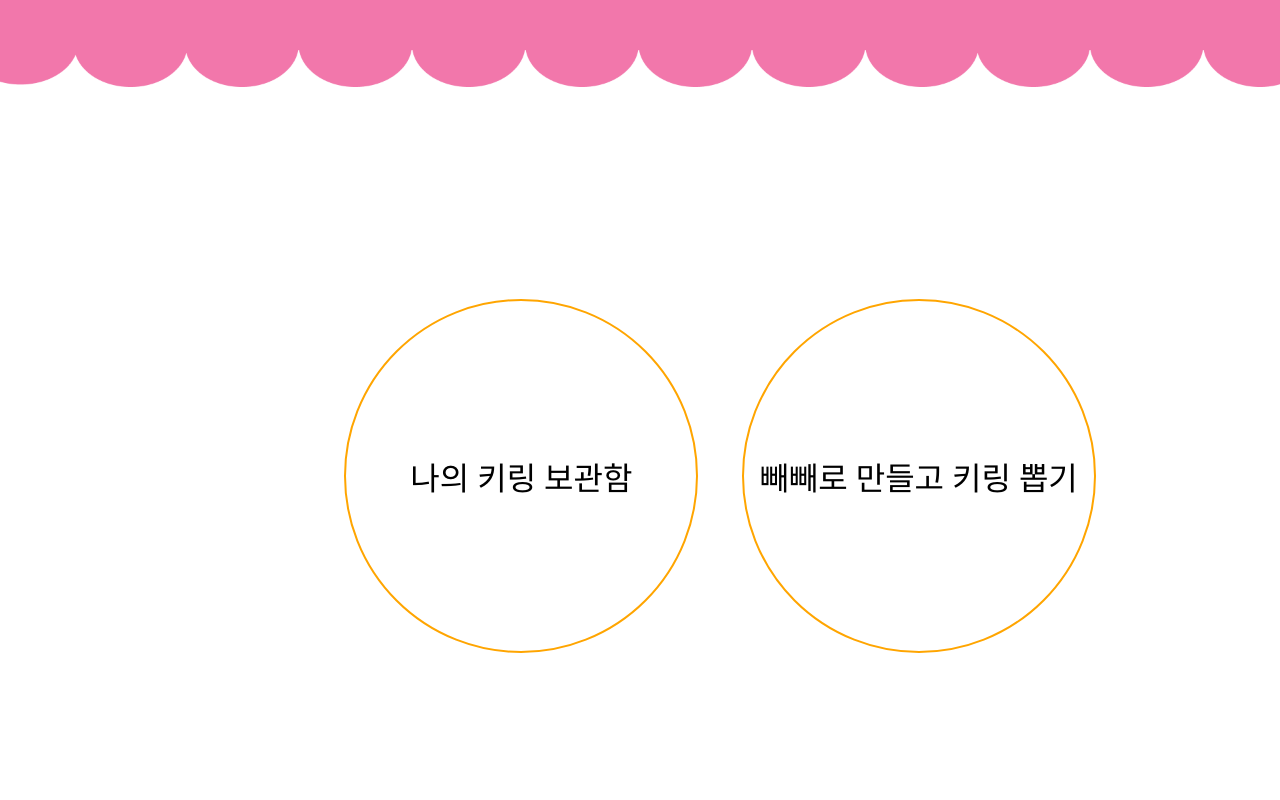
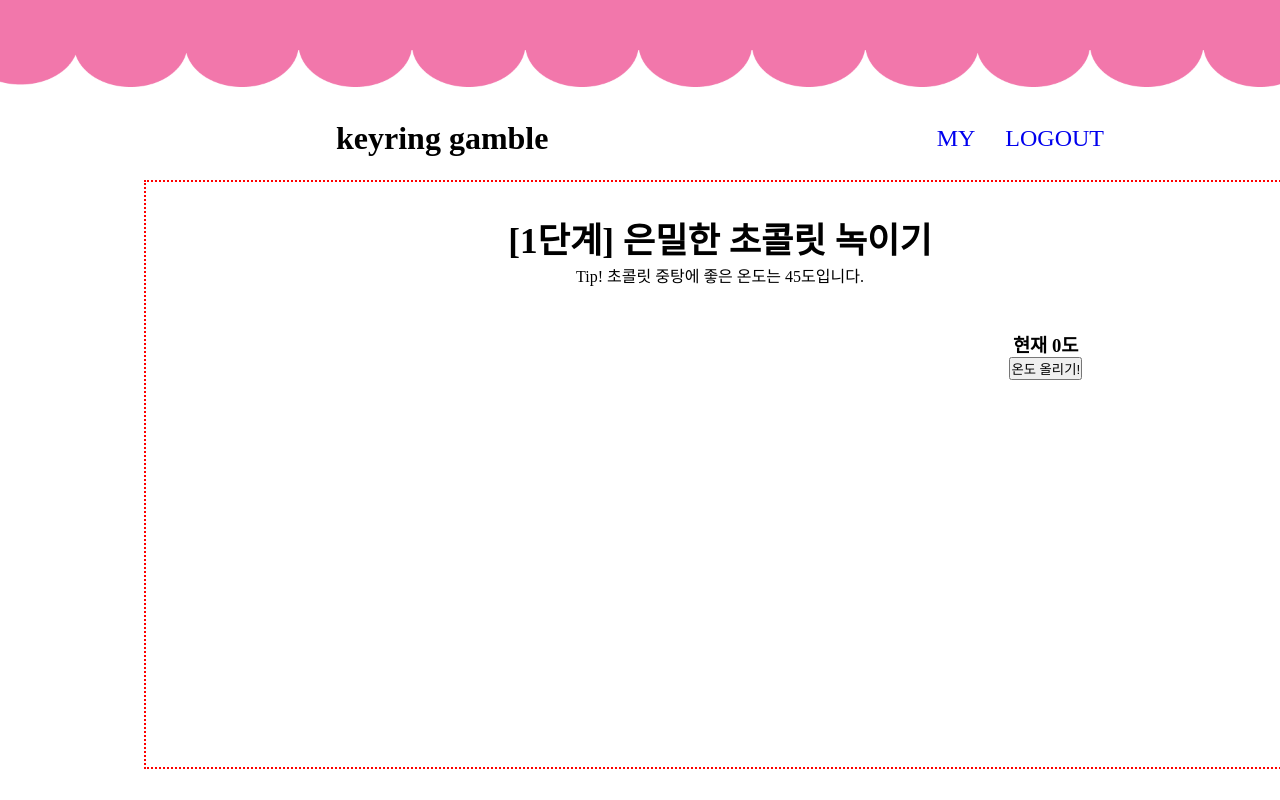
Before and after one commit to INSOCCI/sanrio-keyrings-gamble, a React (Create React App) app: page /game in a window 1280 px wide. Shown: the top 800 px of the page. Built offline with nearby package versions, Linux system fonts and the light colour scheme; a web font is replaced by a local one.

Commit message:
Refactor: Route and Game Page

```diff
--- a/src/App.js
+++ b/src/App.js
@@ -1,23 +1,31 @@
 import React from "react";
+import { Routes, Route } from "react-router-dom";
 import "./App.css";
-import WarmingUpPage from "./pages/game/WarmingUpPage";
 import MainPage from "./pages/main/MainPage";
-import { Routes, Route } from "react-router-dom";
 import SigninPage from "./pages/main/SigninPage";
 import SignupPage from "./pages/main/SignupPage";
-import NotFoundPage from "./pages/NotFoundPage";
+import Step1Page from "./pages/game/Step1Page";
 import MyPage from "./pages/MyPage";
+import FailPage from "./pages/result/FailPage";
+import Navbar from "./components/Navbar";
 
 function App() {
   return (
     <div className="App">
       <Routes>
+        <Route path="game/*" element={<Navbar />} />
+      </Routes>
+
+      <Routes>
         <Route index element={<MainPage />} />
-        <Route path="/signin/" element={<SigninPage />} />
-        <Route path="/signup/" element={<SignupPage />} />
-        <Route path="/game/*" element={<WarmingUpPage />} />
-        <Route path="/user/*" element={<MyPage />} />
-        <Route path="*" element={<NotFoundPage />} />
+        <Route path="signin/" element={<SigninPage />} />
+        <Route path="signup/" element={<SignupPage />} />
+      </Routes>
+
+      <Routes>
+        <Route path="game/*" element={<Step1Page />} />
+        <Route path="game/:username" element={<MyPage />} />
+        <Route path="game/result" element={<FailPage />} />
       </Routes>
     </div>
   );
--- /dev/null
+++ b/src/components/Navbar.js
@@ -0,0 +1,56 @@
+import React from "react";
+import { Link } from "react-router-dom";
+import styled from "styled-components";
+
+const Navbar = () => {
+  return (
+    <Wrap>
+      <Logo>
+        <h2>keyring gamble</h2>
+      </Logo>
+      <Menus>
+        <Menu>
+          <Link to={"/game/:username"}>
+            <li>MY</li>
+          </Link>
+          <Link to={"/"}>
+            <li>LOGOUT</li>
+          </Link>
+        </Menu>
+      </Menus>
+    </Wrap>
+  );
+};
+
+const Wrap = styled.div`
+  width: 80%;
+  height: fit-content;
+  position: fixed;
+  top: 120px;
+  display: flex;
+  flex-direction: row;
+  align-items: center;
+  justify-content: space-between;
+  padding: 0 10%;
+  box-sizing: border-box;
+`;
+
+const Logo = styled.div`
+  h2 {
+    font-size: 2rem;
+  }
+`;
+
+const Menus = styled.ul`
+  list-style: none;
+  li {
+    float: left;
+    margin-left: 30px;
+    font-size: 1.5rem;
+    cursor: pointer;
+  }
+`;
+
+const Menu = styled.div``;
+
+export default Navbar;
--- a/src/components/ui/buttons/MainBtn.js
+++ b/src/components/ui/buttons/MainBtn.js
@@ -16,3 +16,11 @@ export const SignUpBtn = () => {
     </BtnEffect>
   );
 };
+
+export const GameBtn = () => {
+  return (
+    <BtnEffect>
+      <Link to="/game">게임하기</Link>
+    </BtnEffect>
+  );
+};
--- a/src/pages/game/Step1Page.js
+++ b/src/pages/game/Step1Page.js
@@ -1,26 +1,81 @@
 import React from "react";
+import { useNavigate } from "react-router-dom";
 import styled from "styled-components";
 
 const Step1Page = () => {
+  const navigate = useNavigate();
+
+  const [clickCounter, setClickCounter] = React.useState(0);
+
+  const increase = () => {
+    setClickCounter(clickCounter + 1);
+    if (clickCounter > 45) {
+      alert("실패");
+    } else if (clickCounter === 44) {
+      alert("성공!");
+    } else {
+      return;
+    }
+  };
   return (
     <Wrap>
       <TitleBox>
         <h2> [1단계] 은밀한 초콜릿 녹이기 </h2>
         <p> Tip! 초콜릿 중탕에 좋은 온도는 45도입니다. </p>
       </TitleBox>
+      <PlayingBox>
+        <Melting>{/* 초콜렛 녹이는 일러스트 */}</Melting>
+        <Thermometer>
+          {/* 온도계 일러스트 */}
+
+          {/* 마우스 클릭 횟수 측정 */}
+          <h3>현재 {clickCounter}도</h3>
+          <button onClick={increase}> 온도 올리기! </button>
+        </Thermometer>
+      </PlayingBox>
     </Wrap>
-  )
+  );
 };
 
 const Wrap = styled.div`
-  width: 100%;
+  width: 80%;
+  height: fit-content;
+  /* margin-top: 50px; */
+  padding: 20px;
+  box-sizing: border-box;
+  display: flex;
+  flex-direction: column;
+  justify-content: center;
+  align-items: center;
+  border: 2px red dotted;
 `;
 const TitleBox = styled.div`
   width: 50%;
-  height: 200px;
-  h2{
-    font-size: 1.5rem;
+  margin: 10px 0;
+  h2 {
+    font-size: 2.2rem;
   }
 `;
 
+const PlayingBox = styled.div`
+  width: 90%;
+  height: 450px;
+  padding: 3%;
+  box-sizing: border-box;
+  display: flex;
+  flex-direction: row;
+  justify-content: center;
+  align-items: center;
+`;
+
+const Melting = styled.div`
+  width: 70%;
+  height: 100%;
+`;
+
+const Thermometer = styled.div`
+  width: 30%;
+  height: 100%;
+`;
+
 export default Step1Page;
--- a/src/pages/game/WarmingUpPage.js
+++ b/src/pages/game/WarmingUpPage.js
@@ -1,55 +1,56 @@
-import React from "react";
-import { Routes, Route, useNavigate } from "react-router-dom";
-import styled from "styled-components";
+// import React from "react";
+// import { Routes, Route, Link, useNavigate } from "react-router-dom";
+// import styled from "styled-components";
+// import Navbar from "../../components/Navbar";
 // import Step1Page from "../game/Step1Page";
 // import Step2Page from "../game/Step2Page";
 // import Step3Page from "../game/Step3Page";
 // import NotFoundPage from "../NotFoundPage";
+// import FailPage from "../result/FailPage";
 // import MyPage from "../MyPage";
 
-const WarmingUpPage = () => {
-  const navigate = useNavigate();
-  return (
-    <Wrap>
-      <Btn
-        onClick={() => {
-          navigate("/game/step_1");
-        }}
-      >
-        나의 키링 보관함
-      </Btn>
-      <Btn
-        onClick={() => {
-          navigate("/game/my");
-        }}
-      >
-        빼빼로 만들고 키링 뽑기
-      </Btn>
-    </Wrap>
-  );
-};
+// const WarmingUpPage = () => {
+//   const navigate = useNavigate();
+//   return (
+//     <Wrap>
 
-const Wrap = styled.div`
-  width: 60%;
-  height: 100%;
-  display: flex;
-  flex-direction: row;
-  align-items: center;
-  justify-content: center;
-`;
 
-const Btn = styled.div`
-  width: 350px;
-  height: 350px;
-  border-radius: 50%;
-  border: 2px solid orange;
-  display: flex;
-  align-items: center;
-  justify-content: center;
-  font-size: 2rem;
-  &:first-child {
-    margin-right: 5%;
-  }
-`;
+//       <Link to="user/:username">
+//         <Btn>나의 키링 보관함</Btn>
+//       </Link>
+//       <Link to="step_1">
+//         <Btn>빼빼로 만들고 키링 뽑기</Btn>
+//       </Link>
 
-export default WarmingUpPage;
+
+//     </Wrap>
+//   );
+// };
+
+// const NavWrap = styled.div`
+//   width: 100%;
+// `;
+// const Wrap = styled.div`
+//   width: 60%;
+//   height: 100%;
+//   display: flex;
+//   flex-direction: row;
+//   align-items: center;
+//   justify-content: center;
+// `;
+
+// const Btn = styled.button`
+//   width: 350px;
+//   height: 350px;
+//   border-radius: 50%;
+//   border: 2px solid orange;
+//   display: flex;
+//   align-items: center;
+//   justify-content: center;
+//   font-size: 2rem;
+//   &:first-child {
+//     margin-right: 5%;
+//   }
+// `;
+
+// export default WarmingUpPage;
--- a/src/pages/main/MainPage.js
+++ b/src/pages/main/MainPage.js
@@ -1,6 +1,7 @@
 import React from "react";
+import { Route, Routes } from "react-router-dom";
 import styled from "styled-components";
-import { SignInBtn, SignUpBtn } from "../../components/ui/buttons/MainBtn";
+import { SignInBtn, GameBtn } from "../../components/ui/buttons/MainBtn";
 import img1 from "../../images/main/main_img1.jpg";
 
 const MainPage = () => {
@@ -13,7 +14,7 @@ const MainPage = () => {
         style={{ margin: "4rem" }}
       />
       <SignInBtn />
-      <SignUpBtn />
+      <GameBtn />
     </Wrap>
   );
 };
--- a/src/pages/main/SignupPage.js
+++ b/src/pages/main/SignupPage.js
@@ -37,6 +37,7 @@ function SignUpPage() {
   };
 
   return (
+    <Outside>
       <Form>
         <h2>회원가입</h2>
         <InputSection>
@@ -76,10 +77,21 @@ function SignUpPage() {
           </Button>
         </BtnSection>
       </Form>
+    </Outside>
   );
 }
-
+const Outside = styled.div`
+  position: fixed;
+  top: 0;
+  left: 0;
+  width: 100%;
+  height: 100%;
+  background-color: rgba(0, 0, 0, 0.7);
+`;
 const Form = styled.form`
+  position: fixed;
+  top: 22.5%;
+  left: 37.5%;
   width: 25rem;
   height: fit-content;
   padding: 3% 2%;
--- a/src/pages/result/FailPage.js
+++ b/src/pages/result/FailPage.js
@@ -0,0 +1,7 @@
+import React from "react";
+
+const FailPage = () => {
+  return <div>FailPage</div>;
+};
+
+export default FailPage;
```
Also changed, not shown: src/components/Layout.js (deleted, +0 -10 lines), src/pages/result/SuccessPage.js (+7 -0 lines). Lines whose indentation alone changed are shown as unchanged.
